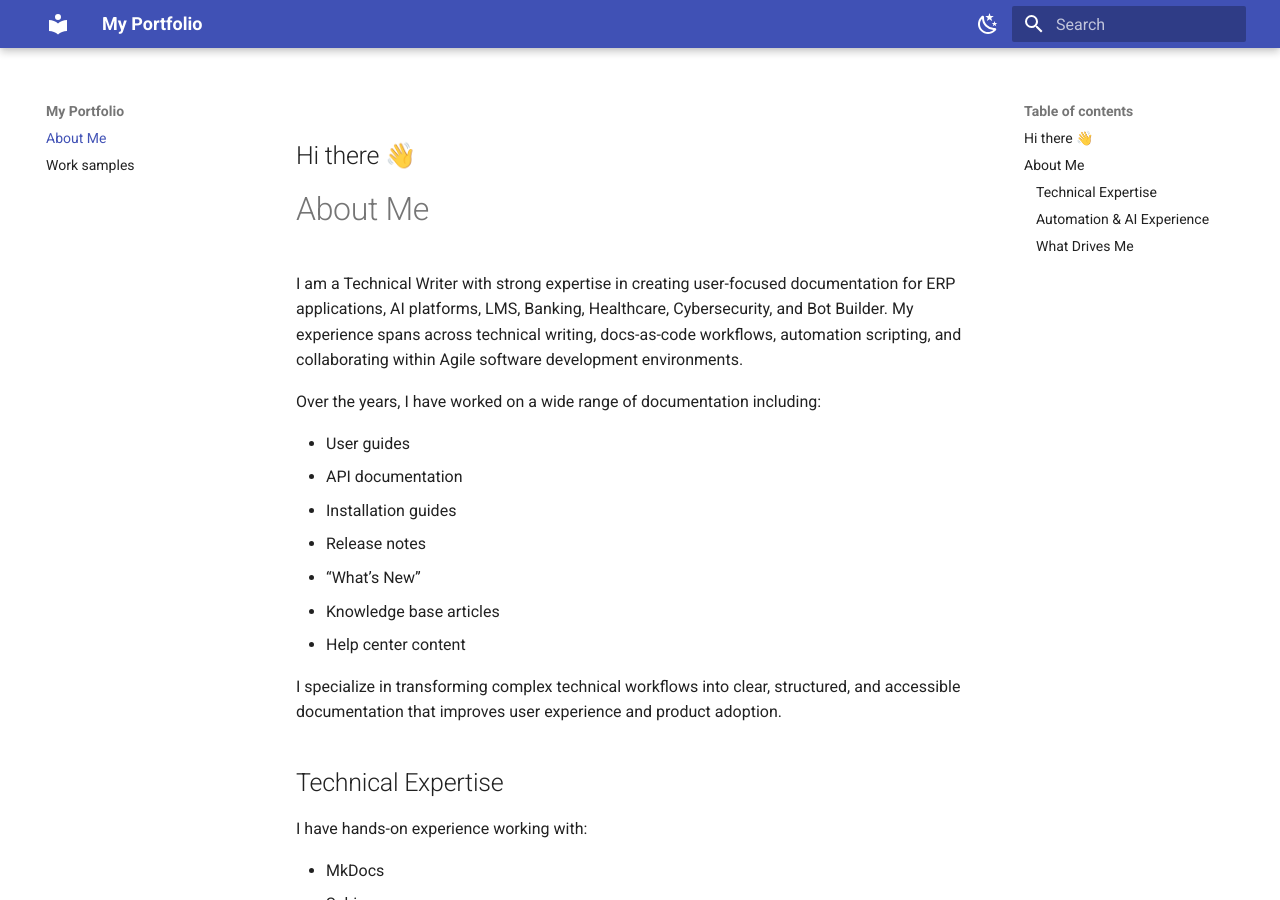
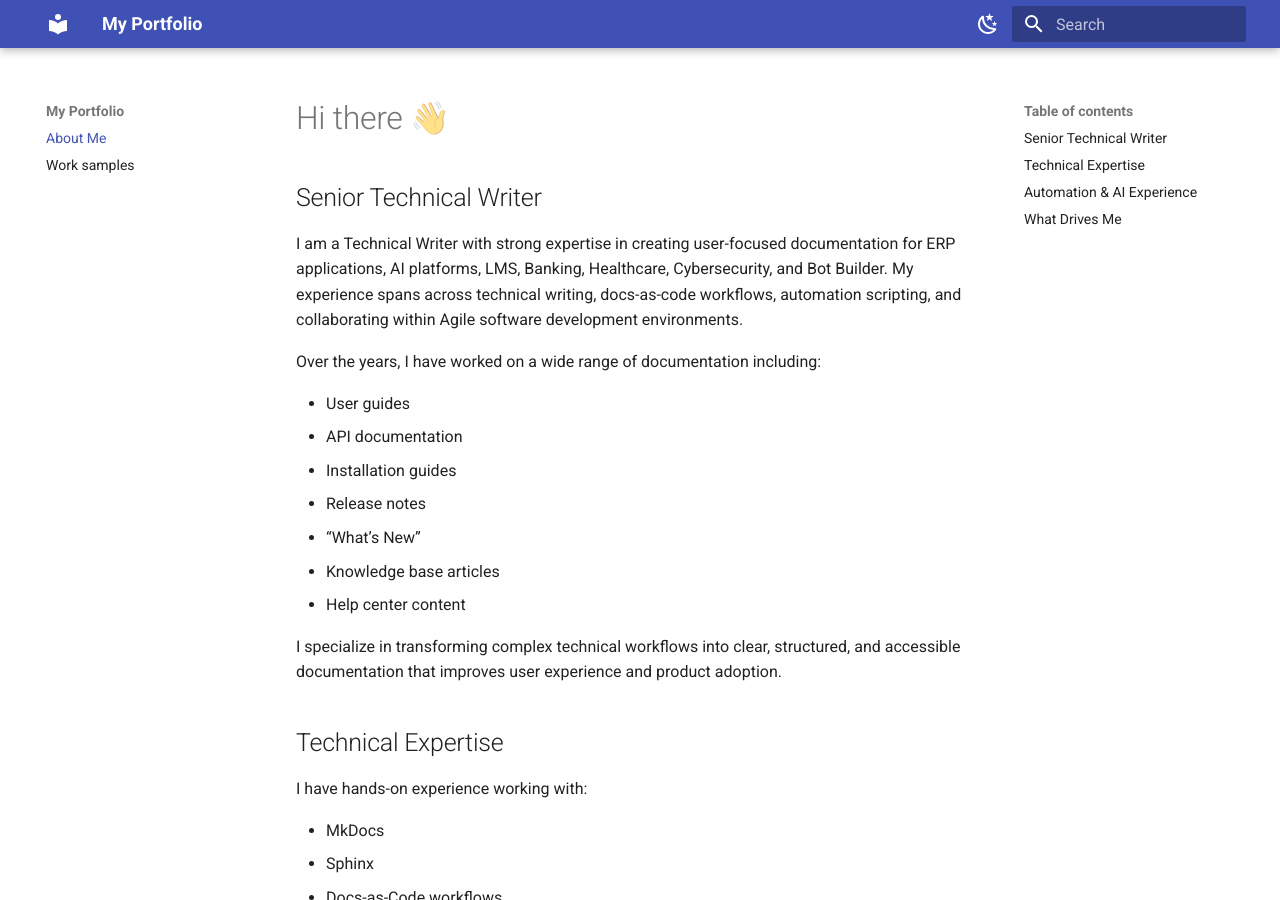
Before and after one commit to srucreative-br/worksamples, an MkDocs documentation site: the page built from docs/about.md, in a window 1280 px wide and 900 px high. Built offline with MkDocs 1.6.1 and Material for MkDocs 9.7.7, drawn with Linux system fonts in a browser that asks for light colours.

Commit message:
Update about.md

```diff
--- a/docs/about.md
+++ b/docs/about.md
@@ -1,6 +1,6 @@
-Hi there 👋
----
-# About Me
+# Hi there 👋
+
+## Senior Technical Writer
 
 I am a Technical Writer with strong expertise in creating user-focused documentation for ERP applications, AI platforms, LMS, Banking, Healthcare, Cybersecurity, and Bot Builder. My experience spans across technical writing, docs-as-code workflows, automation scripting, and collaborating within Agile software development environments.
 
```
